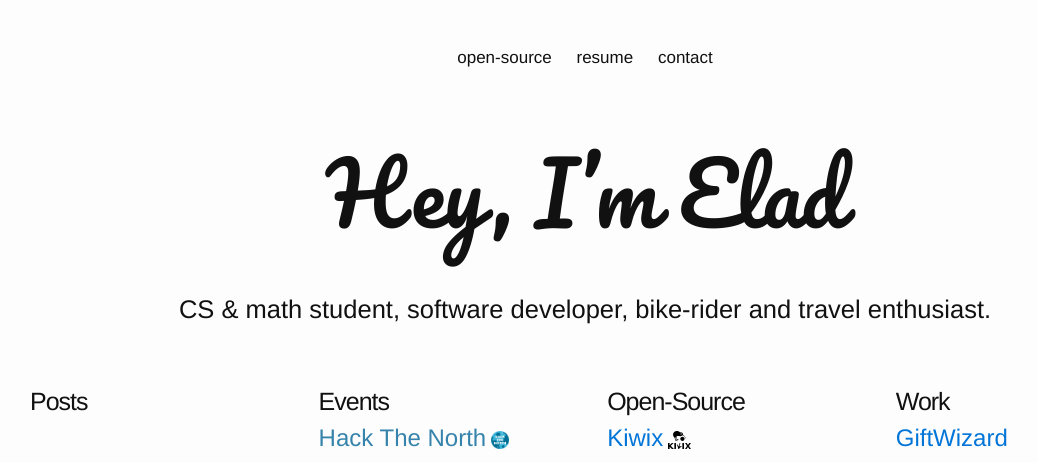
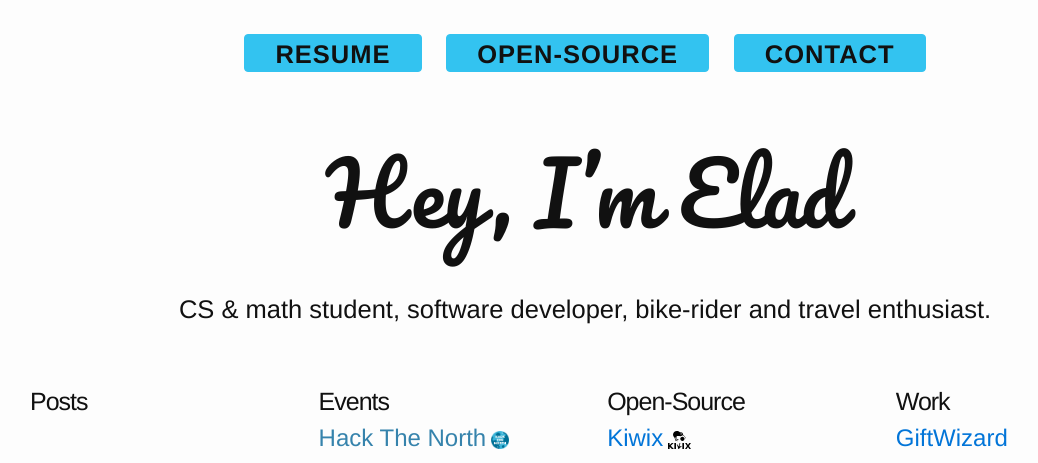
Before and after one commit to eladkishon/eladkishon, a plain HTML site: page index.html in a window 1280 px wide. Shown: the top 463 px of the page, without its empty margins (55-1093 px from the left). Drawn offline with Linux system fonts and the light colour scheme; a web font is replaced by a local one.

Commit message:
added beutiful header buttons

```diff
--- a/css/main.css
+++ b/css/main.css
@@ -29,6 +29,9 @@ body {
 }
 .wrapper {
   padding: 30px;
+}
+.header-link {
+  font-size: 1.5em;
 }
 
 /**
--- a/index.html
+++ b/index.html
@@ -28,25 +28,26 @@
 
 <body data-gr-c-s-loaded="true" class="highlighter-context">
 
-<header class="site-header">
+<div class="row">
 
-    <div class="wrapper">
+    <div class="wrapper offset-by-one ten columns">
 
 
-        <nav class="site-nav">
+        <nav class="site-nav center-align">
 
             <div class="">
-                <a class="header-link" href="https://github.com/EladKeyshawn" target="_blank">open-source</a>
 
-                <a class="header-link" href="files/elad_cv.pdf" target="_blank">resume</a>
+                <a class="header-link button button-primary" href="files/elad_cv.pdf" target="_blank">resume</a>
 
-                <a class="header-link" href="mailto:elad.keyshawn@gmail.com" target="_blank">contact</a>
+                <a class="header-link button button-primary" href="https://github.com/EladKeyshawn" target="_blank">open-source</a>
+
+                <a class="header-link button button-primary" href="mailto:elad.keyshawn@gmail.com" target="_blank">contact</a>
             </div>
         </nav>
 
     </div>
 
-</header>
+</div>
 
 <div class="container wrapper" id="app">
 
```
